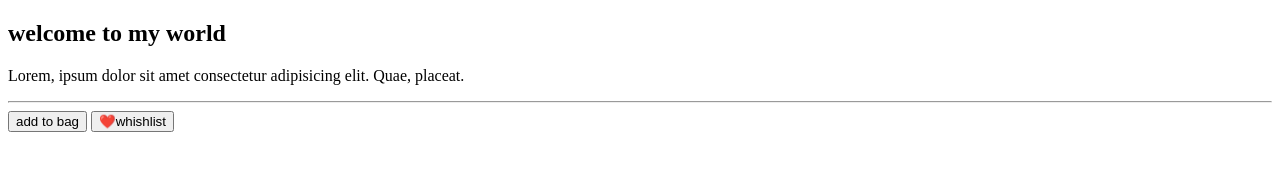
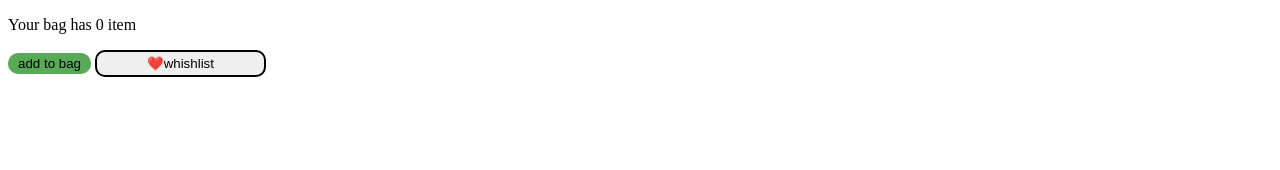
Before and after one commit to kalesh220/JavaScript, a plain HTML site: page index.html in a window 1280 px wide. Drawn offline with Linux system fonts and the light colour scheme.

Commit message:
this is my first commit

```diff
--- a/index.html
+++ b/index.html
@@ -4,20 +4,20 @@
       <meta charset="UTF-8">
       <meta name="viewport" content="width=device-width, initial-scale=1.0">
       <title>learning html</title>
-
+     <link rel="stylesheet" href="sample.css">
 
 
 </head>
 <body>
       <main>
-            <h2>welcome to my world</h2>
-            <p>Lorem, ipsum dolor sit amet consectetur adipisicing elit. Quae, placeat.</p> <hr>
+      <p id="paragraph"></p>
 
-      <button id="b1" class="button1" onclick="alert('added to bag')">add to bag</button>
-      <button class="button2" onclick="alert('added to wishlist')">❤️whishlist</button>
+      <button id="b1" class="button1" onclick="quantity++; document.querySelector('#paragraph').innerText = 'Your bag has '+quantity+' item';">add to bag</button>
+      <button class="button2" onclick="quantity--; document.querySelector('#paragraph').innerText = 'Your bag has '+quantity+' item';">❤️whishlist</button>
       </main>
       <script>
-
+            let quantity = 0;
+           document.querySelector('#paragraph').innerText = 'Your bag has '+quantity+' item';
       </script>
 
 </body>
--- a/sample.css
+++ b/sample.css
@@ -6,7 +6,7 @@
 
 }
 .button2{
-      background-color: orangered;
+
       border: 2px solid black;
       border-radius: 10px;
       padding: 4px 50px;
```
